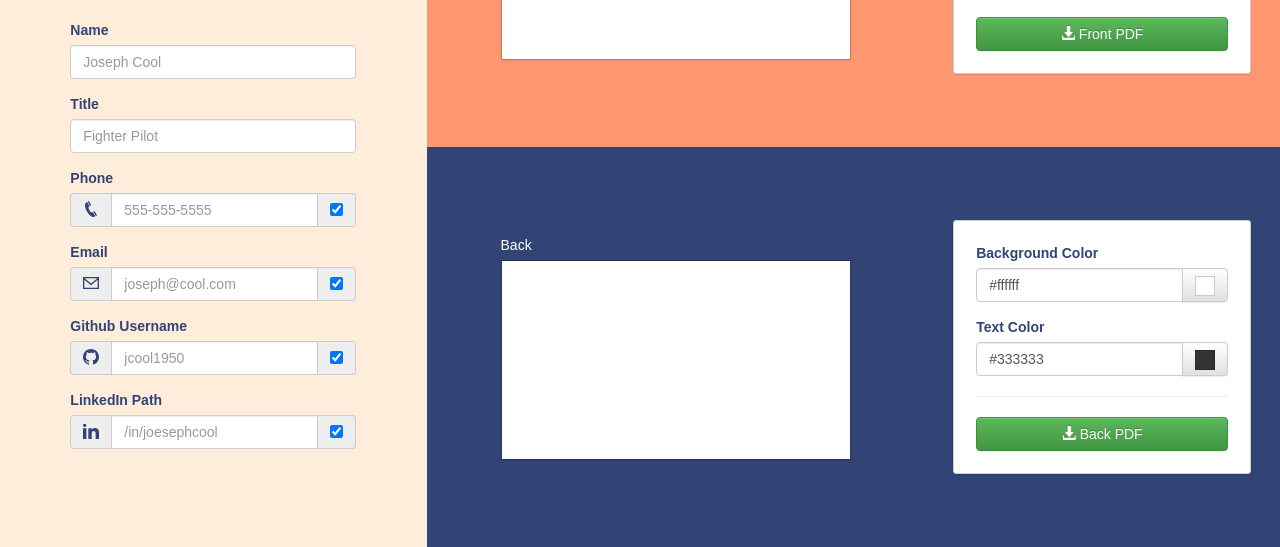
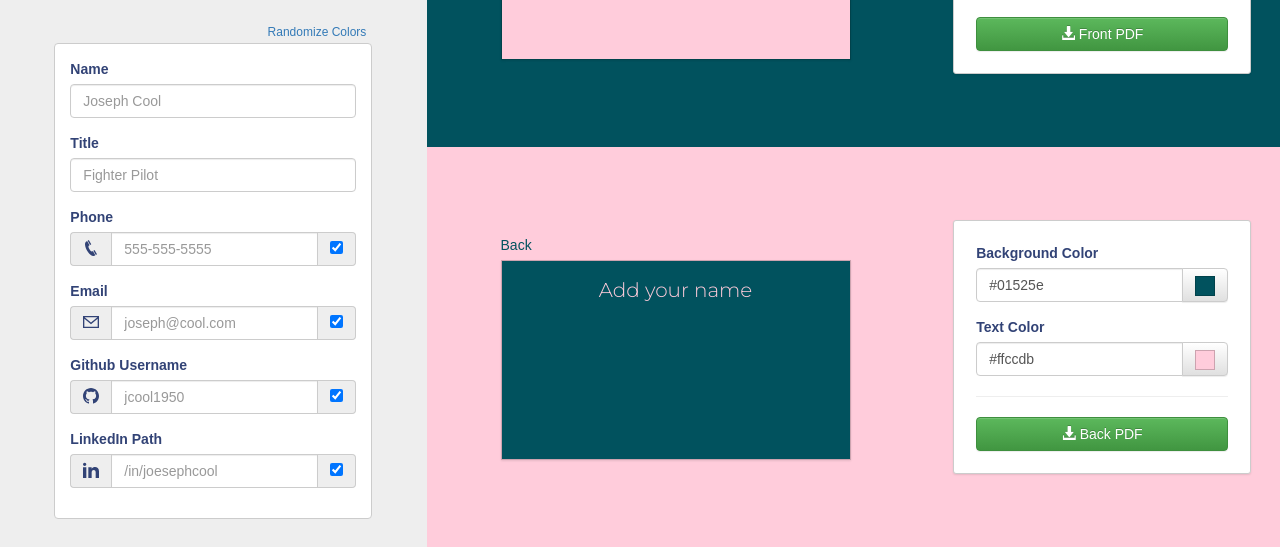
Before and after one commit to nmajor/business-cardistry-client, a React app: page / in a window 1280 px wide. Shown: the part 253-800 px from the top of the page. Built offline with nearby package versions, Linux system fonts and the light colour scheme; some icons are missing.

Commit message:
Added random colors and a new favicon

```diff
--- a/docs/index.html
+++ b/docs/index.html
@@ -1 +1 @@
-<!DOCTYPE html><html lang="en"><head><meta charset="utf-8"><meta name="viewport" content="width=device-width,initial-scale=1,shrink-to-fit=no"><meta name="theme-color" content="#000000"><link rel="manifest" href="/manifest.json"><link rel="shortcut icon" href="/favicon.ico"><link href="https://cdn.iconmonstr.com/1.3.0/css/iconmonstr-iconic-font.min.css" rel="stylesheet"><link href="https://fonts.googleapis.com/css?family=Cardo|Montserrat:300" rel="stylesheet"><link href="https://fonts.googleapis.com/css?family=Great+Vibes" rel="stylesheet"><title>React App</title><link href="/static/css/main.853da1f2.css" rel="stylesheet"></head><body><noscript>You need to enable JavaScript to run this app.</noscript><div id="root"></div><script type="text/javascript" src="/static/js/main.c76cce77.js"></script></body></html>
+<!DOCTYPE html><html lang="en"><head><meta charset="utf-8"><meta name="viewport" content="width=device-width,initial-scale=1,shrink-to-fit=no"><meta name="theme-color" content="#000000"><link rel="manifest" href="/manifest.json"><link rel="shortcut icon" href="/favicon.ico"><link href="https://cdn.iconmonstr.com/1.3.0/css/iconmonstr-iconic-font.min.css" rel="stylesheet"><link href="https://fonts.googleapis.com/css?family=Cardo|Montserrat:300" rel="stylesheet"><link href="https://fonts.googleapis.com/css?family=Great+Vibes" rel="stylesheet"><title></title><link href="/static/css/main.853da1f2.css" rel="stylesheet"></head><body><noscript>You need to enable JavaScript to run this app.</noscript><div id="root"></div><script type="text/javascript" src="/static/js/main.c76cce77.js"></script></body></html>
--- a/src/components/CardBack/CardBack.js
+++ b/src/components/CardBack/CardBack.js
@@ -50,7 +50,7 @@ class CardBack extends Component {
               fontSize: '20px',
               fontFamily: '\'Montserrat\', sans-serif',
             }}
-          >{name}</div>
+          >{name || "Add your name"}</div>
           <div
             style={{
               fontSize: '14px'
--- a/src/components/CardBackContainer/CardBackContainer.css
+++ b/src/components/CardBackContainer/CardBackContainer.css
@@ -1,7 +1,6 @@
 .CardBackContainer {
   /* border-top: 5px solid #FFF; */
   padding: 30px 0;
-  background-color: #324376;  /* fallback for old browsers */
 }
 
 .CardBackContainer-preview {
--- a/src/components/CardBackContainer/CardBackContainer.js
+++ b/src/components/CardBackContainer/CardBackContainer.js
@@ -34,9 +34,9 @@ class CardBackContainer extends Component {
     }
 
     return (
-      <div className="CardBackContainer">
+      <div style={{ backgroundColor: cardData.backTextColor }} className="CardBackContainer">
         <Col md={7} className="CardBackContainer-preview">
-          <CardDimensions text="Back">
+          <CardDimensions text="Back" color={cardData.backBgColor}>
             <CardBack
               cardData={cardData}
             />
--- a/src/components/CardBuildContainer/CardBuildContainer.css
+++ b/src/components/CardBuildContainer/CardBuildContainer.css
@@ -1,5 +1,5 @@
 .CardBuildContainer {
-  background-color: #FFEDDB;
+  background-color: #eee;
   color: #324376;
 }
 
--- a/src/components/CardBuildContainer/CardBuildContainer.js
+++ b/src/components/CardBuildContainer/CardBuildContainer.js
@@ -7,10 +7,14 @@ import CardFrontContainer from '../CardFrontContainer/CardFrontContainer';
 import CardBackContainer from '../CardBackContainer/CardBackContainer';
 import { wrapHtml } from '../../helpers';
 import { submitHtml } from '../../actions';
+import { randomColor } from '../randomColor';
 
 class CardBuildContainer extends Component {
   constructor(props) {
     super(props);
+
+    const randColor1 = randomColor({ luminosity: 'light' });
+    const randColor2 = randomColor({ luminosity: 'dark' });
 
     this.state = {
       name: '',
@@ -26,19 +30,37 @@ class CardBuildContainer extends Component {
       githubShow: true,
       linkedinShow: true,
 
-      frontBgColor: '#ffffff',
-      frontTextColor: '#333333',
+      frontBgColor: randColor1,
+      frontTextColor: randColor2,
 
-      backBgColor: '#ffffff',
-      backTextColor: '#333333',
+      backBgColor: randColor2,
+      backTextColor: randColor1,
     };
 
     this.handleDataChange = this.handleDataChange.bind(this);
     this.processPdf = this.processPdf.bind(this);
+    this.randomizeColors = this.randomizeColors.bind(this);
+  }
+  randomizeColors() {
+    const randColor1 = randomColor({ luminosity: 'light' });
+    const randColor2 = randomColor({ luminosity: 'dark' });
+
+    this.setState({
+      frontBgColor: randColor1,
+      frontTextColor: randColor2,
+
+      backBgColor: randColor2,
+      backTextColor: randColor1,
+    });
   }
   processPdf(html) {
     submitHtml(wrapHtml(html), (res) => {
+      const oldPath = window.location.href;
       window.location.href = res.fileUrl;
+
+      setTimeout(() => {
+        window.location.href = oldPath;
+      }, 1000);
     });
   }
   handleDataChange(field, value) {
@@ -54,6 +76,7 @@ class CardBuildContainer extends Component {
           <CardForm
             cardData={this.state}
             onChange={this.handleDataChange}
+            randomizeColors={this.randomizeColors}
           />
         </Col>
         <Col className="hor-padless height-100" md={8}>
--- a/src/components/CardDimensions/CardDimensions.js
+++ b/src/components/CardDimensions/CardDimensions.js
@@ -5,7 +5,7 @@ class CardDimensions extends Component {
   render() {
     return (
       <div className="CardDimensions">
-        <div className="CardDimensions-text">
+        <div className="CardDimensions-text" style={{ color: this.props.color }}>
           {this.props.text}
         </div>
         <div className="CardDimensions-content">
--- a/src/components/CardForm/CardForm.css
+++ b/src/components/CardForm/CardForm.css
@@ -1,3 +1,9 @@
 .CardForm {
   flex: 2;
 }
+.CardForm form {
+  background: #FFF;
+  border: 1px solid #CCC;
+  border-radius: 4px;
+  padding: 15px;
+}
--- a/src/components/CardForm/CardForm.js
+++ b/src/components/CardForm/CardForm.js
@@ -48,6 +48,9 @@ class CardForm extends Component {
 
     return (
       <div className="CardForm">
+        <div className="text-right">
+          <div className="btn btn-xs btn-link" onClick={this.props.randomizeColors}>Randomize Colors</div>
+        </div>
         <form>
           <FormGroup>
             <ControlLabel>Name</ControlLabel>
--- a/src/components/CardFront/CardFront.js
+++ b/src/components/CardFront/CardFront.js
@@ -36,7 +36,7 @@ class CardFront extends Component {
             }}
           >
             <span style={{}}>
-              {cardData.name}
+              {cardData.name || "Add your name"}
             </span>
           </div>
         </div>
--- a/src/components/CardFrontContainer/CardFrontContainer.css
+++ b/src/components/CardFrontContainer/CardFrontContainer.css
@@ -3,7 +3,7 @@
   padding: 30px 0;
 
 
-  background-color: #FF9770;
+  background-color: #FCAF58;
 }
 
 .CardFrontContainer-preview {
--- a/src/components/CardFrontContainer/CardFrontContainer.js
+++ b/src/components/CardFrontContainer/CardFrontContainer.js
@@ -34,9 +34,9 @@ class CardFrontContainer extends Component {
     }
 
     return (
-      <div className="CardFrontContainer">
+      <div  style={{ backgroundColor: cardData.frontTextColor }} className="CardFrontContainer">
         <Col md={7} className="CardFrontContainer-preview">
-          <CardDimensions text="Front">
+          <CardDimensions text="Front" color={cardData.frontBgColor}>
             <CardFront
               cardData={cardData}
             />
--- /dev/null
+++ b/src/components/randomColor.js
@@ -0,0 +1,447 @@
+// randomColor by David Merfield under the CC0 license
+// https://github.com/davidmerfield/randomColor/
+
+;(function(root, factory) {
+
+  // Support CommonJS
+  if (typeof exports === 'object') {
+    var randomColor = factory();
+
+      exports = module.exports = randomColor;
+
+
+    // Support CommonJS 1.1.1 spec
+    exports.randomColor = randomColor;
+
+  // Support vanilla script loading
+  } else {
+    root.randomColor = factory();
+  }
+
+}(this, function() {
+
+  // Seed to get repeatable colors
+  var seed = null;
+
+  // Shared color dictionary
+  var colorDictionary = {};
+
+  // Populate the color dictionary
+  loadColorBounds();
+
+  var randomColor = function (options) {
+
+    options = options || {};
+
+    // Check if there is a seed and ensure it's an
+    // integer. Otherwise, reset the seed value.
+    if (options.seed !== undefined && options.seed !== null && options.seed === parseInt(options.seed, 10)) {
+      seed = options.seed;
+
+    // A string was passed as a seed
+    } else if (typeof options.seed === 'string') {
+      seed = stringToInteger(options.seed);
+
+    // Something was passed as a seed but it wasn't an integer or string
+    } else if (options.seed !== undefined && options.seed !== null) {
+      throw new TypeError('The seed value must be an integer or string');
+
+    // No seed, reset the value outside.
+    } else {
+      seed = null;
+    }
+
+    var H,S,B;
+
+    // Check if we need to generate multiple colors
+    if (options.count !== null && options.count !== undefined) {
+
+      var totalColors = options.count,
+          colors = [];
+
+      options.count = null;
+
+      while (totalColors > colors.length) {
+
+        // Since we're generating multiple colors,
+        // incremement the seed. Otherwise we'd just
+        // generate the same color each time...
+        if (seed && options.seed) options.seed += 1;
+
+        colors.push(randomColor(options));
+      }
+
+      options.count = totalColors;
+
+      return colors;
+    }
+
+    // First we pick a hue (H)
+    H = pickHue(options);
+
+    // Then use H to determine saturation (S)
+    S = pickSaturation(H, options);
+
+    // Then use S and H to determine brightness (B).
+    B = pickBrightness(H, S, options);
+
+    // Then we return the HSB color in the desired format
+    return setFormat([H,S,B], options);
+  };
+
+  function pickHue (options) {
+
+    var hueRange = getHueRange(options.hue),
+        hue = randomWithin(hueRange);
+
+    // Instead of storing red as two seperate ranges,
+    // we group them, using negative numbers
+    if (hue < 0) {hue = 360 + hue;}
+
+    return hue;
+
+  }
+
+  function pickSaturation (hue, options) {
+
+    if (options.hue === 'monochrome') {
+      return 0;
+    }
+
+    if (options.luminosity === 'random') {
+      return randomWithin([0,100]);
+    }
+
+    var saturationRange = getSaturationRange(hue);
+
+    var sMin = saturationRange[0],
+        sMax = saturationRange[1];
+
+    switch (options.luminosity) {
+
+      case 'bright':
+        sMin = 55;
+        break;
+
+      case 'dark':
+        sMin = sMax - 10;
+        break;
+
+      case 'light':
+        sMax = 55;
+        break;
+   }
+
+    return randomWithin([sMin, sMax]);
+
+  }
+
+  function pickBrightness (H, S, options) {
+
+    var bMin = getMinimumBrightness(H, S),
+        bMax = 100;
+
+    switch (options.luminosity) {
+
+      case 'dark':
+        bMax = bMin + 20;
+        break;
+
+      case 'light':
+        bMin = (bMax + bMin)/2;
+        break;
+
+      case 'random':
+        bMin = 0;
+        bMax = 100;
+        break;
+    }
+
+    return randomWithin([bMin, bMax]);
+  }
+
+  function setFormat (hsv, options) {
+
+    switch (options.format) {
+
+      case 'hsvArray':
+        return hsv;
+
+      case 'hslArray':
+        return HSVtoHSL(hsv);
+
+      case 'hsl':
+        var hsl = HSVtoHSL(hsv);
+        return 'hsl('+hsl[0]+', '+hsl[1]+'%, '+hsl[2]+'%)';
+
+      case 'hsla':
+        var hslColor = HSVtoHSL(hsv);
+        var alpha = options.alpha || Math.random();
+        return 'hsla('+hslColor[0]+', '+hslColor[1]+'%, '+hslColor[2]+'%, ' + alpha + ')';
+
+      case 'rgbArray':
+        return HSVtoRGB(hsv);
+
+      case 'rgb':
+        var rgb = HSVtoRGB(hsv);
+        return 'rgb(' + rgb.join(', ') + ')';
+
+      case 'rgba':
+        var rgbColor = HSVtoRGB(hsv);
+        var alpha = options.alpha || Math.random();
+        return 'rgba(' + rgbColor.join(', ') + ', ' + alpha + ')';
+
+      default:
+        return HSVtoHex(hsv);
+    }
+
+  }
+
+  function getMinimumBrightness(H, S) {
+
+    var lowerBounds = getColorInfo(H).lowerBounds;
+
+    for (var i = 0; i < lowerBounds.length - 1; i++) {
+
+      var s1 = lowerBounds[i][0],
+          v1 = lowerBounds[i][1];
+
+      var s2 = lowerBounds[i+1][0],
+          v2 = lowerBounds[i+1][1];
+
+      if (S >= s1 && S <= s2) {
+
+         var m = (v2 - v1)/(s2 - s1),
+             b = v1 - m*s1;
+
+         return m*S + b;
+      }
+
+    }
+
+    return 0;
+  }
+
+  function getHueRange (colorInput) {
+
+    if (typeof parseInt(colorInput) === 'number') {
+
+      var number = parseInt(colorInput);
+
+      if (number < 360 && number > 0) {
+        return [number, number];
+      }
+
+    }
+
+    if (typeof colorInput === 'string') {
+
+      if (colorDictionary[colorInput]) {
+        var color = colorDictionary[colorInput];
+        if (color.hueRange) {return color.hueRange;}
+      } else if (colorInput.match(/^#?([0-9A-F]{3}|[0-9A-F]{6})$/i)) {
+        var hue = HexToHSB(colorInput)[0];
+        return [ hue, hue ];
+      }
+    }
+
+    return [0,360];
+
+  }
+
+  function getSaturationRange (hue) {
+    return getColorInfo(hue).saturationRange;
+  }
+
+  function getColorInfo (hue) {
+
+    // Maps red colors to make picking hue easier
+    if (hue >= 334 && hue <= 360) {
+      hue-= 360;
+    }
+
+    for (var colorName in colorDictionary) {
+       var color = colorDictionary[colorName];
+       if (color.hueRange &&
+           hue >= color.hueRange[0] &&
+           hue <= color.hueRange[1]) {
+          return colorDictionary[colorName];
+       }
+    } return 'Color not found';
+  }
+
+  function randomWithin (range) {
+    if (seed === null) {
+      return Math.floor(range[0] + Math.random()*(range[1] + 1 - range[0]));
+    } else {
+      //Seeded random algorithm from http://indiegamr.com/generate-repeatable-random-numbers-in-js/
+      var max = range[1] || 1;
+      var min = range[0] || 0;
+      seed = (seed * 9301 + 49297) % 233280;
+      var rnd = seed / 233280.0;
+      return Math.floor(min + rnd * (max - min));
+    }
+  }
+
+  function HSVtoHex (hsv){
+
+    var rgb = HSVtoRGB(hsv);
+
+    function componentToHex(c) {
+        var hex = c.toString(16);
+        return hex.length == 1 ? '0' + hex : hex;
+    }
+
+    var hex = '#' + componentToHex(rgb[0]) + componentToHex(rgb[1]) + componentToHex(rgb[2]);
+
+    return hex;
+
+  }
+
+  function defineColor (name, hueRange, lowerBounds) {
+
+    var sMin = lowerBounds[0][0],
+        sMax = lowerBounds[lowerBounds.length - 1][0],
+
+        bMin = lowerBounds[lowerBounds.length - 1][1],
+        bMax = lowerBounds[0][1];
+
+    colorDictionary[name] = {
+      hueRange: hueRange,
+      lowerBounds: lowerBounds,
+      saturationRange: [sMin, sMax],
+      brightnessRange: [bMin, bMax]
+    };
+
+  }
+
+  function loadColorBounds () {
+
+    defineColor(
+      'monochrome',
+      null,
+      [[0,0],[100,0]]
+    );
+
+    defineColor(
+      'red',
+      [-26,18],
+      [[20,100],[30,92],[40,89],[50,85],[60,78],[70,70],[80,60],[90,55],[100,50]]
+    );
+
+    defineColor(
+      'orange',
+      [19,46],
+      [[20,100],[30,93],[40,88],[50,86],[60,85],[70,70],[100,70]]
+    );
+
+    defineColor(
+      'yellow',
+      [47,62],
+      [[25,100],[40,94],[50,89],[60,86],[70,84],[80,82],[90,80],[100,75]]
+    );
+
+    defineColor(
+      'green',
+      [63,178],
+      [[30,100],[40,90],[50,85],[60,81],[70,74],[80,64],[90,50],[100,40]]
+    );
+
+    defineColor(
+      'blue',
+      [179, 257],
+      [[20,100],[30,86],[40,80],[50,74],[60,60],[70,52],[80,44],[90,39],[100,35]]
+    );
+
+    defineColor(
+      'purple',
+      [258, 282],
+      [[20,100],[30,87],[40,79],[50,70],[60,65],[70,59],[80,52],[90,45],[100,42]]
+    );
+
+    defineColor(
+      'pink',
+      [283, 334],
+      [[20,100],[30,90],[40,86],[60,84],[80,80],[90,75],[100,73]]
+    );
+
+  }
+
+  function HSVtoRGB (hsv) {
+
+    // this doesn't work for the values of 0 and 360
+    // here's the hacky fix
+    var h = hsv[0];
+    if (h === 0) {h = 1;}
+    if (h === 360) {h = 359;}
+
+    // Rebase the h,s,v values
+    h = h/360;
+    var s = hsv[1]/100,
+        v = hsv[2]/100;
+
+    var h_i = Math.floor(h*6),
+      f = h * 6 - h_i,
+      p = v * (1 - s),
+      q = v * (1 - f*s),
+      t = v * (1 - (1 - f)*s),
+      r = 256,
+      g = 256,
+      b = 256;
+
+    switch(h_i) {
+      case 0: r = v; g = t; b = p;  break;
+      case 1: r = q; g = v; b = p;  break;
+      case 2: r = p; g = v; b = t;  break;
+      case 3: r = p; g = q; b = v;  break;
+      case 4: r = t; g = p; b = v;  break;
+      case 5: r = v; g = p; b = q;  break;
+    }
+
+    var result = [Math.floor(r*255), Math.floor(g*255), Math.floor(b*255)];
+    return result;
+  }
+
+  function HexToHSB (hex) {
+    hex = hex.replace(/^#/, '');
+    hex = hex.length === 3 ? hex.replace(/(.)/g, '$1$1') : hex;
+
+    var red = parseInt(hex.substr(0, 2), 16) / 255,
+          green = parseInt(hex.substr(2, 2), 16) / 255,
+          blue = parseInt(hex.substr(4, 2), 16) / 255;
+
+    var cMax = Math.max(red, green, blue),
+          delta = cMax - Math.min(red, green, blue),
+          saturation = cMax ? (delta / cMax) : 0;
+
+    switch (cMax) {
+      case red: return [ 60 * (((green - blue) / delta) % 6) || 0, saturation, cMax ];
+      case green: return [ 60 * (((blue - red) / delta) + 2) || 0, saturation, cMax ];
+      case blue: return [ 60 * (((red - green) / delta) + 4) || 0, saturation, cMax ];
+    }
+  }
+
+  function HSVtoHSL (hsv) {
+    var h = hsv[0],
+      s = hsv[1]/100,
+      v = hsv[2]/100,
+      k = (2-s)*v;
+
+    return [
+      h,
+      Math.round(s*v / (k<1 ? k : 2-k) * 10000) / 100,
+      k/2 * 100
+    ];
+  }
+
+  function stringToInteger (string) {
+    var total = 0
+    for (var i = 0; i !== string.length; i++) {
+      if (total >= Number.MAX_SAFE_INTEGER) break;
+      total += string.charCodeAt(i)
+    }
+    return total
+  }
+
+  return randomColor;
+}));
```
Also changed, not shown: public/index.html (+1 -1 lines), public/favicon.ico, public/manifest.json.
